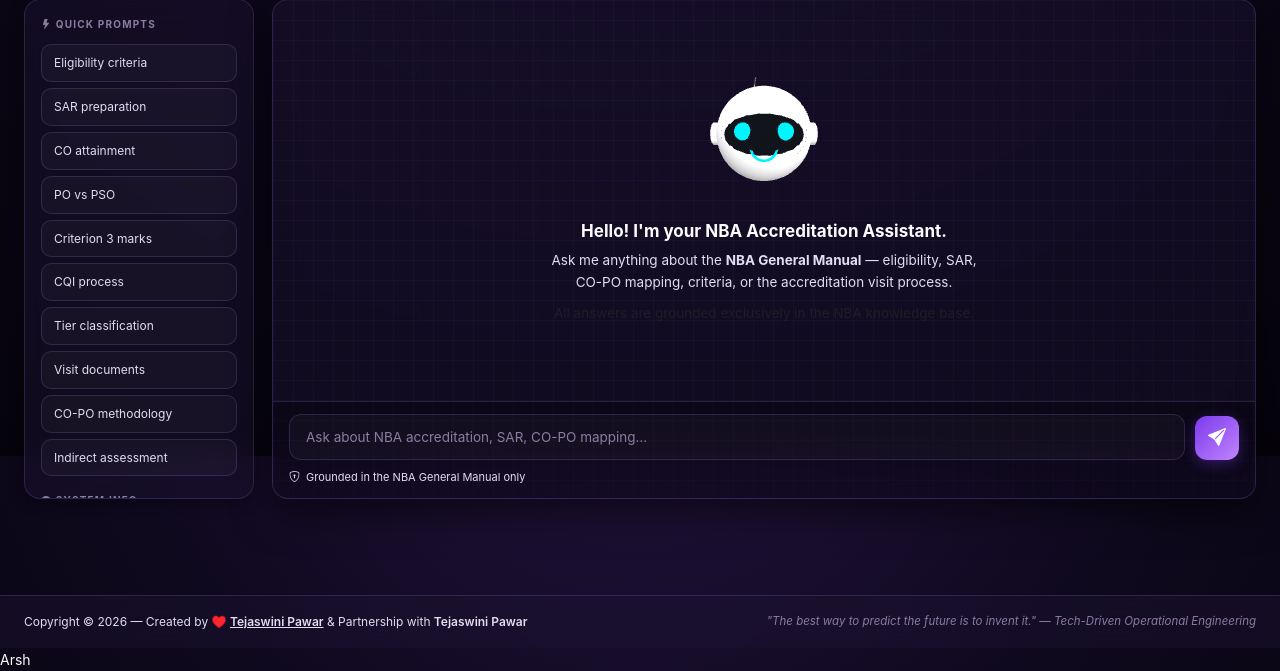
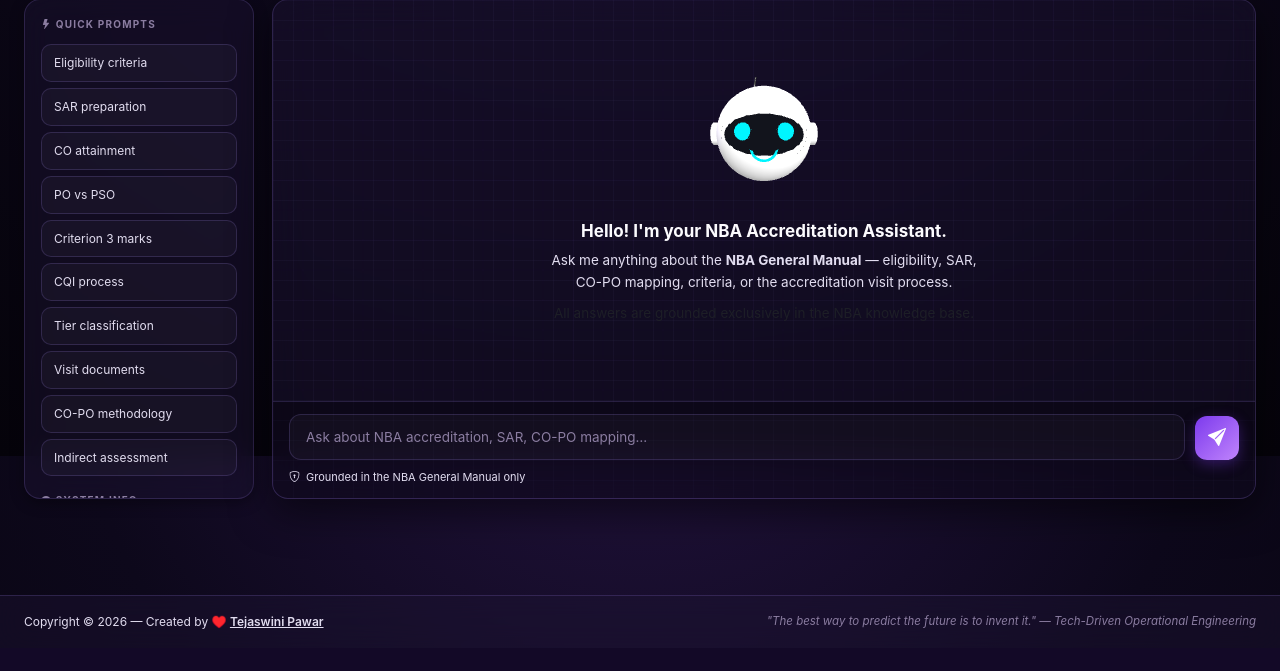
Before and after one commit to tejaswinipawarofficial/NBA-Ai, a Flask app: page / in a window 1280 px wide. Shown: the part 344-1015 px from the top of the page. After the commit the page ends 973 px from the top, so only its background shows below. Run offline with Flask 3, Linux system fonts and the light colour scheme.

Commit message:
Fix footer copyright text formatting

```diff
--- a/templates/index.html
+++ b/templates/index.html
@@ -217,11 +217,11 @@
 <footer class="app-footer">
   <div class="container-fluid px-4">
     <div class="d-flex flex-wrap justify-content-between align-items-center gap-2">
-      <span>Copyright &copy; 2026 &mdash; Created by ♥️ <a href="https://www.linkedin.com/in/tejaswini-pawar-109170383" target="_blank" rel="noopener noreferrer" style="color: inherit; text-decoration: underline; font-weight: 600;">Tejaswini Pawar</a> &amp; Partnership with <span style="font-weight: 600;">Tejaswini Pawar</span></span>
+      <span>Copyright &copy; 2026 &mdash; Created by ♥️ <a href="https://www.linkedin.com/in/tejaswini-pawar-109170383" target="_blank" rel="noopener noreferrer" style="color: inherit; text-decoration: underline; font-weight: 600;">Tejaswini Pawar</a> </span>
       <span class="fst-italic" style="color: var(--text-muted); font-size: 11.5px;">"The best way to predict the future is to invent it." &mdash; Tech-Driven Operational Engineering</span>
     </div>
   </div>
-</footer>Arsh
+</footer>
 
 <script src="https://cdnjs.cloudflare.com/ajax/libs/three.js/r128/three.min.js"></script>
 <script src="https://cdn.jsdelivr.net/npm/bootstrap@5.3.3/dist/js/bootstrap.bundle.min.js"></script>
```
